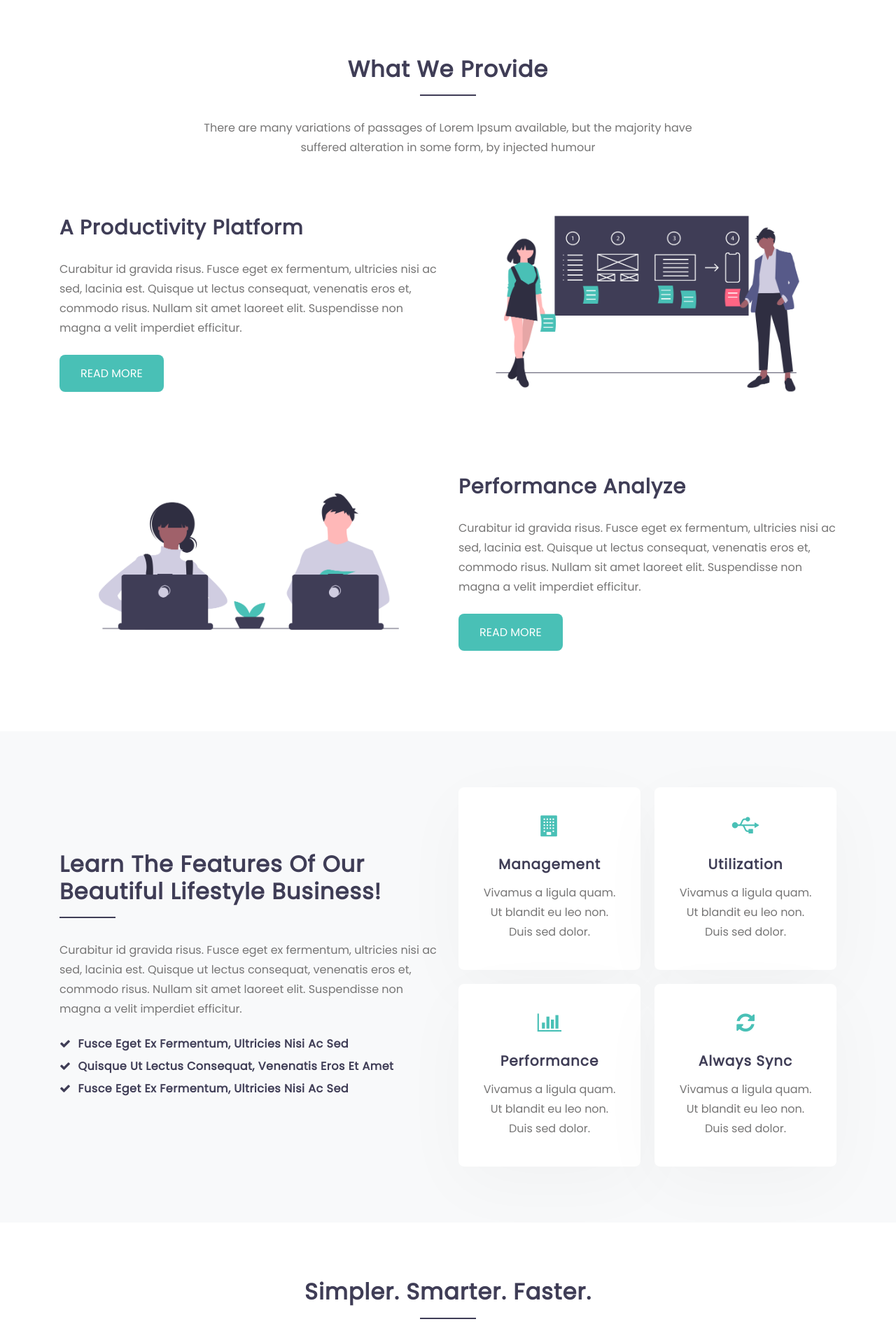
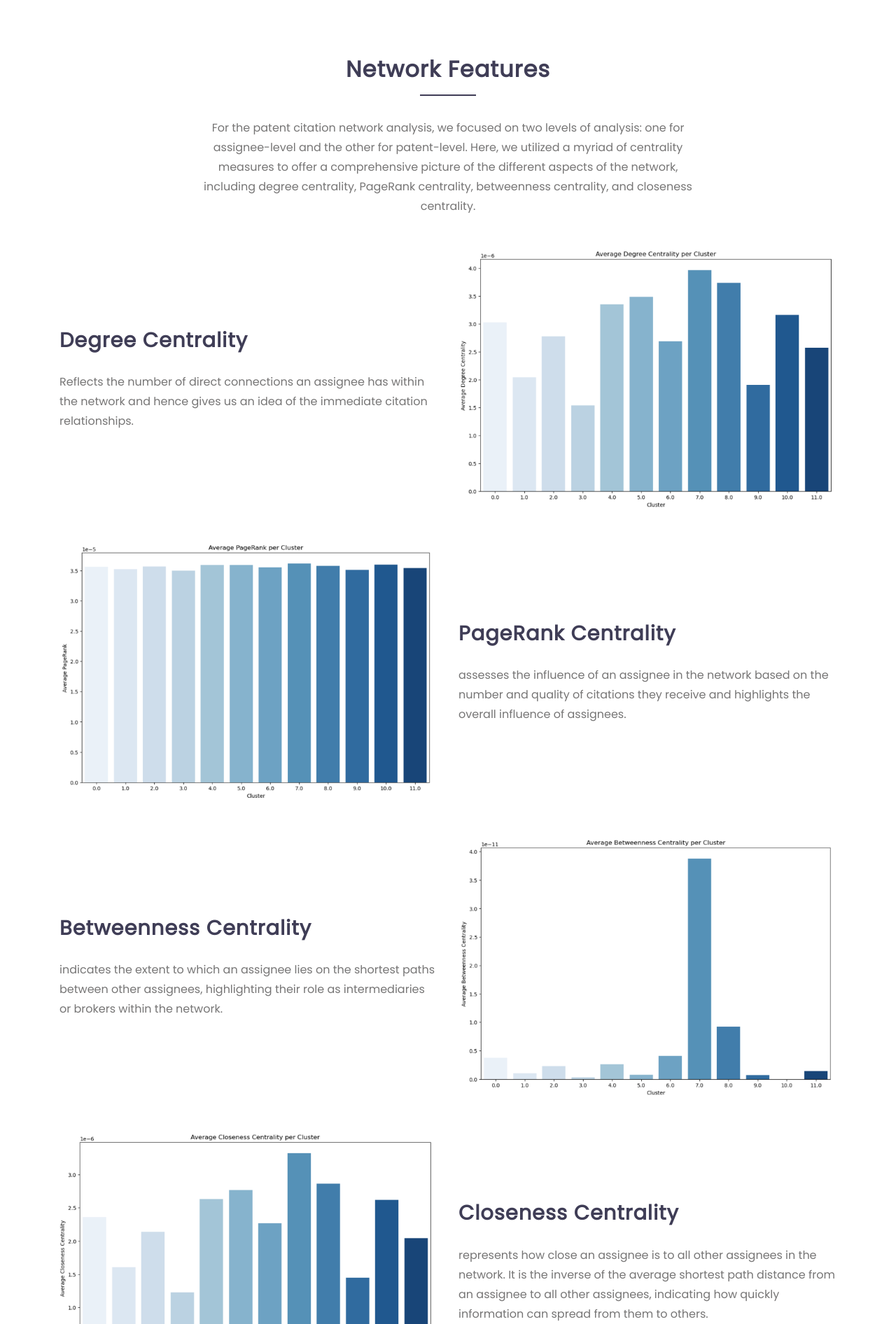
Before and after one commit to fabrice401/final-project-les-deux-mousquetaires, a Flask app: page /network.html in a window 1280 px wide. Shown: the part 152-2044 px from the top of the page at 70% size. Run offline with Flask 3, Linux system fonts and the light colour scheme; some libraries are stand-ins or nearby versions.

Commit message:
ked calculation

```diff
--- a/presentation/templates/network.html
+++ b/presentation/templates/network.html
@@ -63,36 +63,55 @@
         <div class="container">
             <div class="row align-items-center">
                 <div class="col-lg-8 offset-lg-2 col-md-12 col-sm-12">
-                    <h4 class="section-title">What we provide</h4>
-                    <p class="text-center">There are many variations of passages of Lorem Ipsum available, but the majority
-                        have
-                        suffered alteration in some form, by injected humour</p>
+                    <h4 class="section-title">Network Features</h4>
+                    <p class="text-center">For the patent citation network analysis, we focused on two levels of analysis: one for assignee-level
+                      and the other for patent-level. Here, we utilized a myriad of centrality measures to
+                       offer a comprehensive picture of the different aspects of the network,
+                       including degree centrality, PageRank centrality, betweenness centrality, and closeness centrality.</p>
                 </div>
             </div>
             <div class="row main-cont-wthree-2 mt-5">
                 <div class="col-lg-6 feature-grid-left order2 mt-lg-0 mt-sm-5 mt-4">
-                    <h4 class="title-left">A Productivity Platform</h4>
-                    <p class="text-para">Curabitur id gravida risus. Fusce eget ex fermentum, ultricies nisi ac sed, lacinia est.
-                        Quisque ut lectus consequat, venenatis eros et, commodo risus. Nullam sit amet laoreet elit.
-                        Suspendisse non magna a velit imperdiet efficitur. </p>
-                    <a href="#readmore" class="btn btn-primary btn-style mt-4">Read More</a>
+                    <h4 class="title-left">Degree centrality</h4>
+                    <p class="text-para">Reflects the number of direct connections an assignee has within
+                      the network and hence gives us an idea of the immediate citation relationships. </p>
                 </div>
                 <div class="col-lg-6 feature-grid-right order1">
-                    <img src="assets/images/s1.png" class="img-fluid img-shadow" alt="services">
+                    <img src="assets/images/centrality_cluster.png" class="img-fluid img-shadow" alt="services">
                 </div>
             </div>
             <div class="row main-cont-wthree-2 mt-5">
                 <div class="col-lg-6 feature-grid-right">
-                    <img src="assets/images/s2.png" class="img-fluid img-shadow" alt="services">
+                    <img src="assets/images/pagerank_cluster.png" class="img-fluid img-shadow" alt="services">
                 </div>
                 <div class="col-lg-6 feature-grid-left mt-lg-0 mt-sm-5 mt-4">
-                    <h4 class="title-left">Performance Analyze</h4>
-                    <p class="text-para">Curabitur id gravida risus. Fusce eget ex fermentum, ultricies nisi ac sed, lacinia est.
-                        Quisque ut lectus consequat, venenatis eros et, commodo risus. Nullam sit amet laoreet elit.
-                        Suspendisse non magna a velit imperdiet efficitur. </p>
-                    <a href="#readmore" class="btn btn-primary btn-style mt-4">Read More</a>
+                    <h4 class="title-left">PageRank centrality</h4>
+                    <p class="text-para">assesses the influence of an assignee in the network based on the
+                      number and quality of citations they receive and highlights the overall influence of
+                      assignees. </p>
                 </div>
             </div>
+            <div class="row main-cont-wthree-2 mt-5">
+              <div class="col-lg-6 feature-grid-left order2 mt-lg-0 mt-sm-5 mt-4">
+                  <h4 class="title-left">betweenness centrality</h4>
+                  <p class="text-para">indicates the extent to which an assignee lies on the shortest paths
+                    between other assignees, highlighting their role as intermediaries or brokers within the network. </p>
+              </div>
+              <div class="col-lg-6 feature-grid-right order1">
+                  <img src="assets/images/betweenness_cluster.png" class="img-fluid img-shadow" alt="services">
+              </div>
+          </div>
+          <div class="row main-cont-wthree-2 mt-5">
+              <div class="col-lg-6 feature-grid-right">
+                  <img src="assets/images/closeness_cluster.png" class="img-fluid img-shadow" alt="services">
+              </div>
+              <div class="col-lg-6 feature-grid-left mt-lg-0 mt-sm-5 mt-4">
+                  <h4 class="title-left">closeness centrality</h4>
+                  <p class="text-para">represents how close an assignee is to all other assignees in the
+                    network. It is the inverse of the average shortest path distance from an assignee to all other assignees,
+                    indicating how quickly information can spread from them to others. </p>
+              </div>
+          </div>
         </div>
     </div>
 </section>
@@ -215,7 +234,7 @@
         <div class="col-lg-4">
           <div class="footer-logo mb-3">
             <a href="overview.html">
-              <span class="fa fa-shield"></span> les deux mousquetaires
+              <span class="fa fa-shield"></span> Acknowledgements
 
             </a>
           </div>
--- a/presentation/templates/overview.html
+++ b/presentation/templates/overview.html
@@ -221,7 +221,7 @@
         <div class="col-lg-4">
           <div class="footer-logo mb-3">
             <a href="overview.html">
-              <span class="fa fa-shield"></span> les deux mousquetaires
+              <span class="fa fa-shield"></span> Acknowledgements
 
             </a>
           </div>
--- a/presentation/templates/trends.html
+++ b/presentation/templates/trends.html
@@ -245,7 +245,7 @@
           <div class="col-lg-4">
             <div class="footer-logo mb-3">
               <a href="overview.html">
-                <span class="fa fa-shield"></span> les deux mousquetaires
+                <span class="fa fa-shield"></span> Acknowledgements
 
               </a>
             </div>
```
Also changed, not shown: presentation/templates/assets/images/betweenness_cluster.png (added), presentation/templates/assets/images/centrality_cluster.png (added), presentation/templates/assets/images/closeness_cluster.png (added), presentation/templates/assets/images/pagerank_cluster.png (added), presentation/templates/assets/images/s1.png (deleted), presentation/templates/assets/images/s2.png (deleted), 1 other file.
